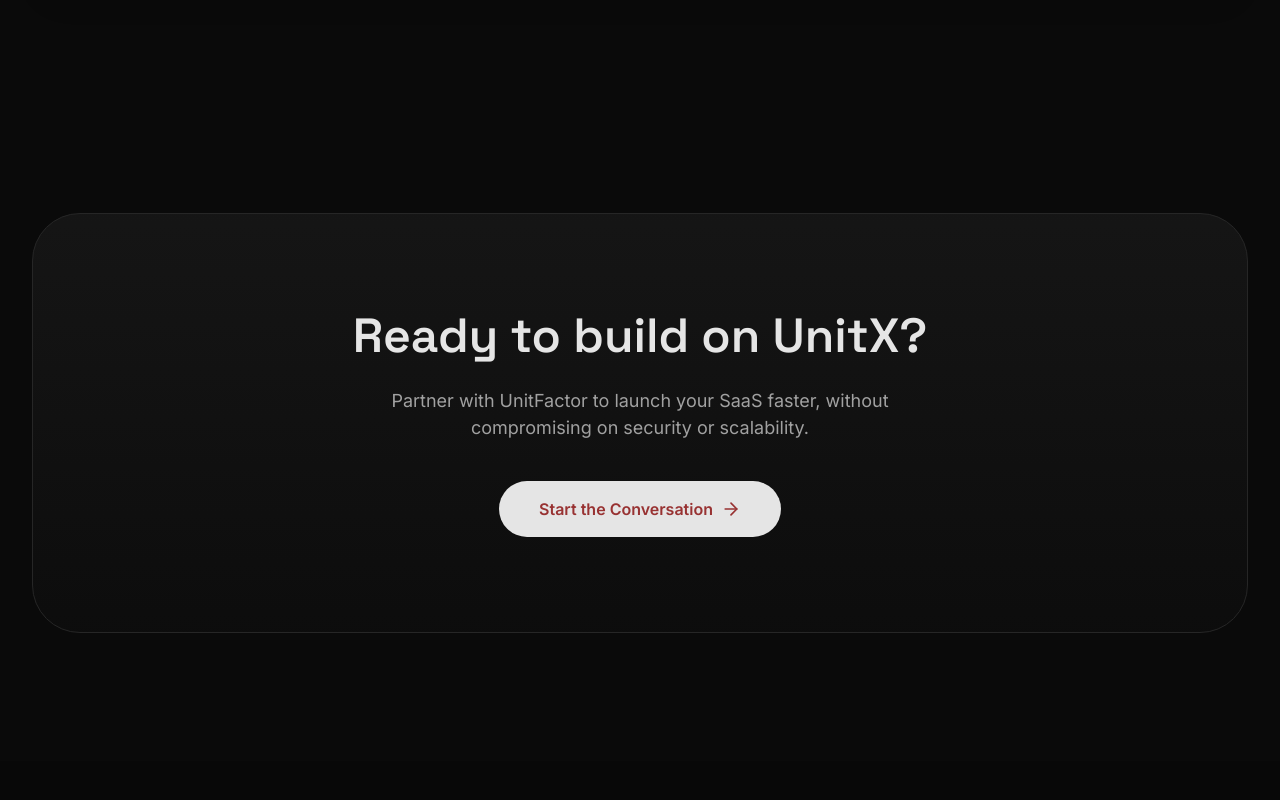
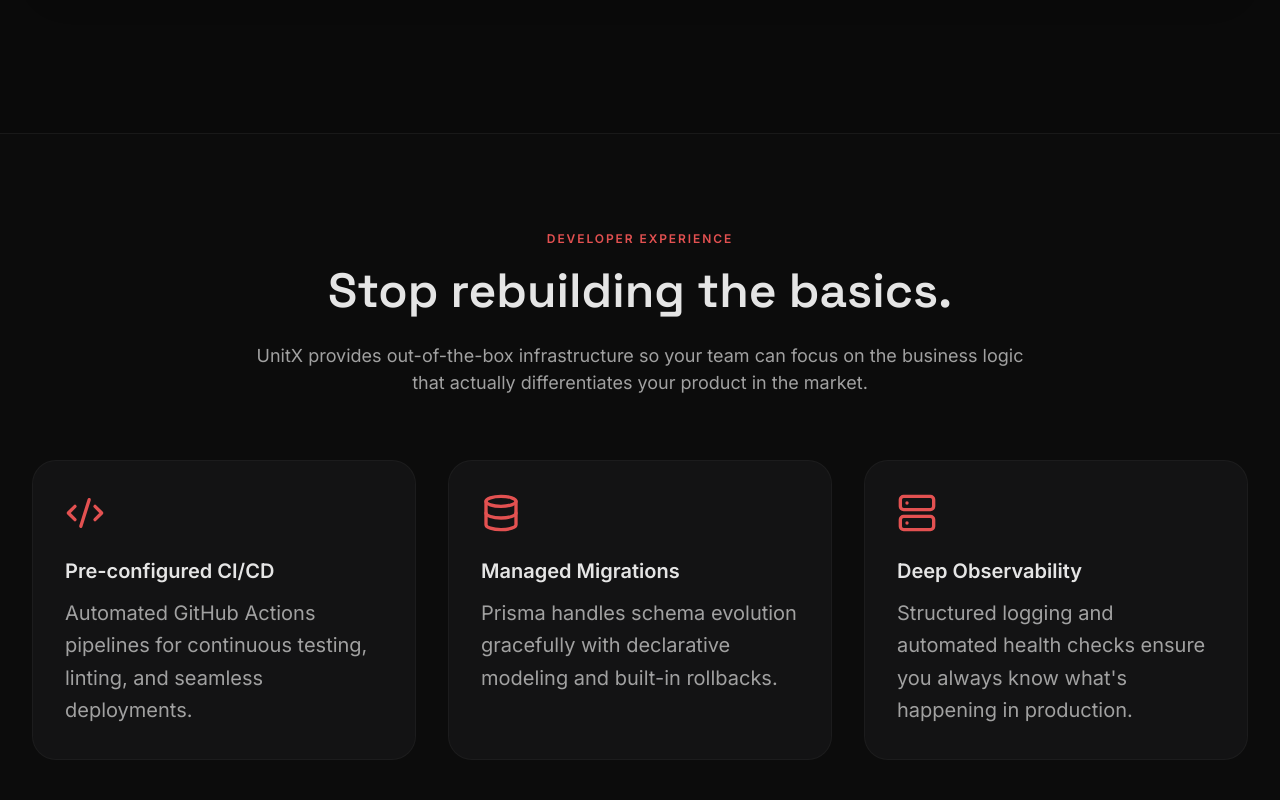
Before and after one commit to M-Jawad338211/unitfactor-website, a Next.js app: page /unitx in a window 1280 px wide. Shown: the part 2480-3280 px from the top of the page. Built offline with nearby package versions, Linux system fonts and the light colour scheme.

Commit message:
Add Developer Experience section to UnitX page

```diff
--- a/app/unitx/page.tsx
+++ b/app/unitx/page.tsx
@@ -200,6 +200,61 @@
         </div>
       </section>
 
+      {/* Dev Experience Section */}
+      <section className="relative py-16 sm:py-24 bg-neutral-900/20 border-y border-neutral-800/50 mt-12">
+        <div className="site-container">
+          <div className="text-center max-w-3xl mx-auto mb-16">
+            <motion.p
+              initial={{ opacity: 0, y: 10 }}
+              whileInView={{ opacity: 1, y: 0 }}
+              viewport={{ once: true }}
+              className="text-xs font-semibold uppercase tracking-[0.16em] text-light-primary mb-4"
+            >
+              Developer Experience
+            </motion.p>
+            <motion.h2
+              initial={{ opacity: 0, y: 10 }}
+              whileInView={{ opacity: 1, y: 0 }}
+              viewport={{ once: true }}
+              transition={{ delay: 0.1 }}
+              className="text-3xl sm:text-4xl lg:text-5xl font-display font-semibold text-neutral-200"
+            >
+              Stop rebuilding the basics.
+            </motion.h2>
+            <motion.p
+              initial={{ opacity: 0, y: 10 }}
+              whileInView={{ opacity: 1, y: 0 }}
+              viewport={{ once: true }}
+              transition={{ delay: 0.2 }}
+              className="mt-6 text-lg text-neutral-400"
+            >
+              UnitX provides out-of-the-box infrastructure so your team can focus on the business logic that actually differentiates your product in the market.
+            </motion.p>
+          </div>
+
+          <div className="grid md:grid-cols-3 gap-6 lg:gap-8">
+            {[
+              { title: "Pre-configured CI/CD", desc: "Automated GitHub Actions pipelines for continuous testing, linting, and seamless deployments.", icon: Code2 },
+              { title: "Managed Migrations", desc: "Prisma handles schema evolution gracefully with declarative modeling and built-in rollbacks.", icon: Database },
+              { title: "Deep Observability", desc: "Structured logging and automated health checks ensure you always know what's happening in production.", icon: Server },
+            ].map((item, i) => (
+              <motion.div
+                key={i}
+                initial={{ opacity: 0, y: 20 }}
+                whileInView={{ opacity: 1, y: 0 }}
+                viewport={{ once: true }}
+                transition={{ delay: 0.1 * i }}
+                className="bg-zinc-800/30 p-8 rounded-3xl border border-neutral-800/50 hover:border-light-primary/30 transition-all duration-300"
+              >
+                <item.icon className="w-10 h-10 text-light-primary mb-6" />
+                <h3 className="text-xl font-semibold text-neutral-200 mb-3">{item.title}</h3>
+                <p className="text-neutral-400 leading-relaxed">{item.desc}</p>
+              </motion.div>
+            ))}
+          </div>
+        </div>
+      </section>
+
       {/* Final CTA */}
       <section className="relative py-24 lg:py-32">
         <div className="site-container relative isolate">
```
